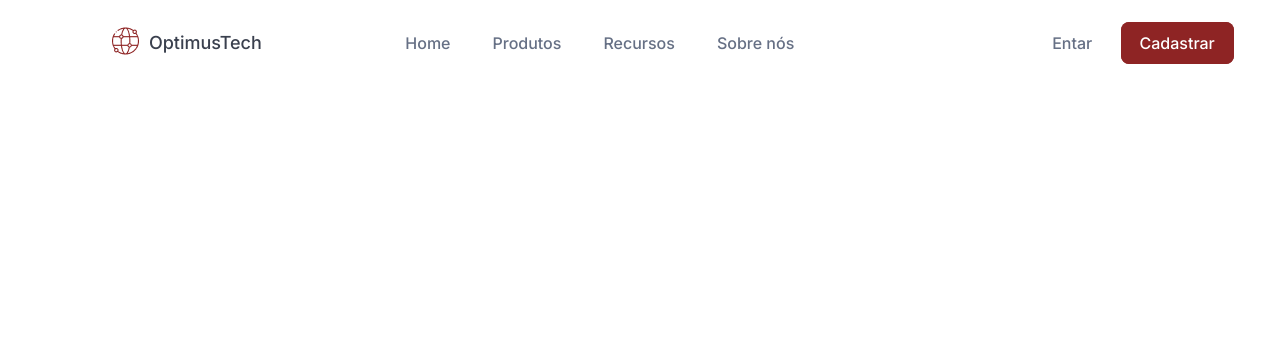
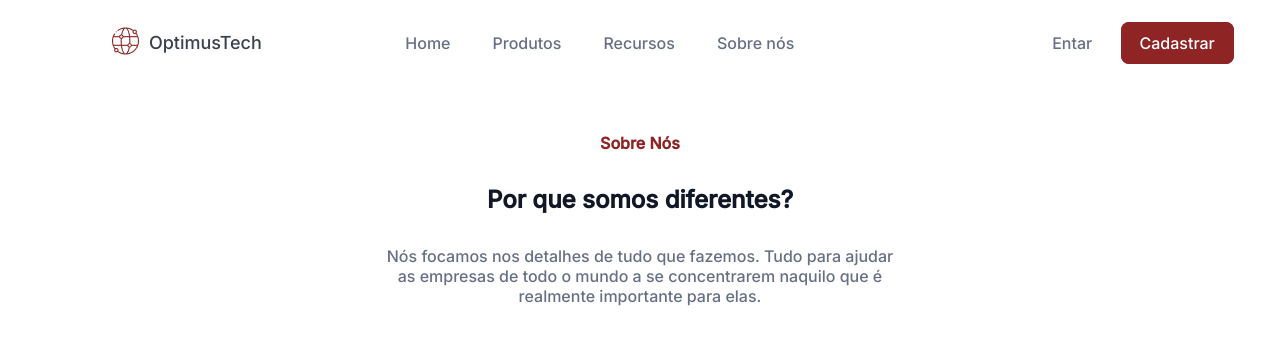
Before and after one commit to barretoga-briel/-7DaysOfCode-HTML-e-CSS, a plain HTML site: page index.html in a window 1280 px wide. Drawn offline with Linux system fonts and the light colour scheme.

Commit message:
Solução do segundo dia do desafio.

```diff
--- a/Estilos/style.css
+++ b/Estilos/style.css
@@ -99,3 +99,32 @@ body {
     background-color: var(--cortextoprincipal);
     color: var(--corfundo);
 }
+
+.sobre-nos {
+    padding-top: 3rem;
+    display: flex;
+    flex-direction: column;
+    align-items: center;
+    justify-content: space-around;
+    gap: 2rem;
+}
+
+.sobre-nos span {
+    size: 16px;
+    font-weight: 600;
+    color: var(--corbotao);
+}
+
+.sobre-nos h1 {
+    size: 48px;
+    font-weight: 600;
+    color: var(--cortextoprincipal);
+}
+
+.sobre-nos p {
+    size: 20px;
+    color: var(--cortextoauxiliar);
+    font-weight: 400;
+    text-align: center;
+    max-width: 40%;
+}
--- a/index.html
+++ b/index.html
@@ -26,5 +26,14 @@
                 <a class="cabecalho__login__cadastrar" href="#"> Cadastrar </a>
             </nav>
         </header>
+        <section class="sobre-nos">
+            <span>Sobre Nós</span>
+            <h1>Por que somos diferentes?</h1>
+            <p>
+                Nós focamos nos detalhes de tudo que fazemos. Tudo para ajudar
+                as empresas de todo o mundo a se concentrarem naquilo que é
+                realmente importante para elas.
+            </p>
+        </section>
     </body>
 </html>
```
